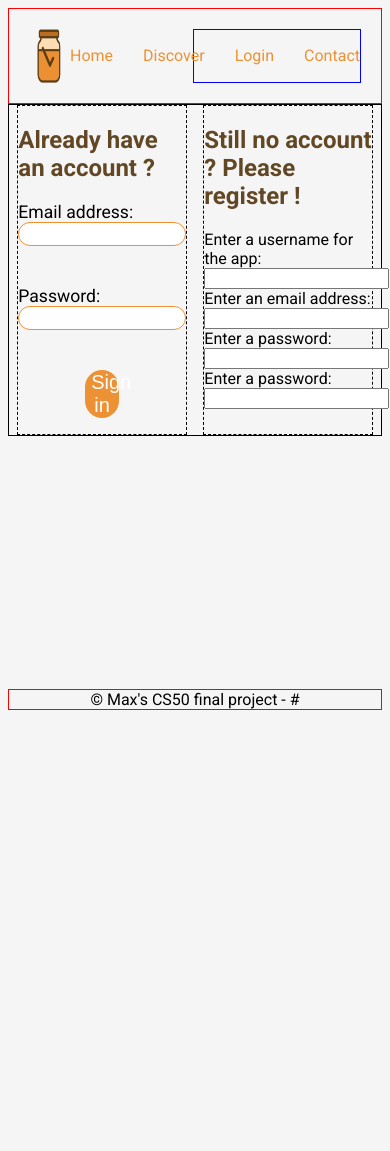
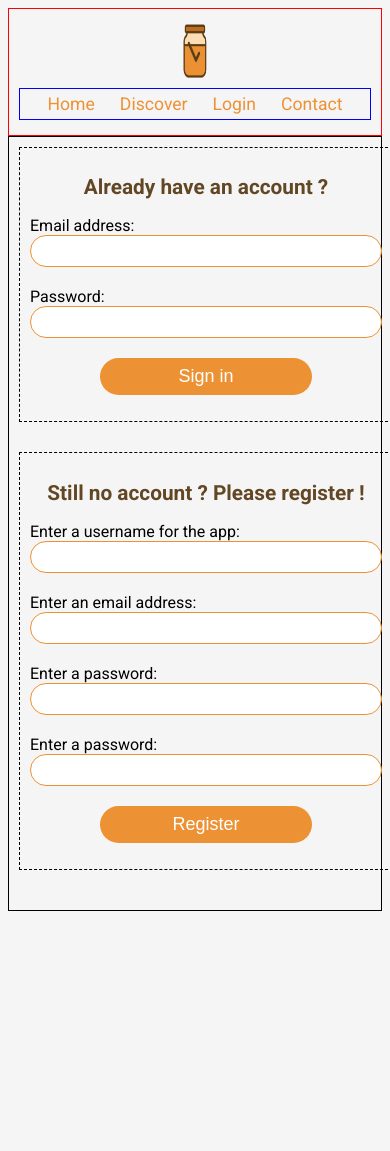
Before and after one commit to maxcol01/pita, a Flask app: page /login in a window 390 px wide. Shown: the top 1151 px of the page. Before the commit the page ends 710 px from the top, so only its background shows below. Run offline with Flask 3, Linux system fonts and the light colour scheme; some web fonts are replaced.

Commit message:
adding style to the register page and media queries for responsive design on mobile

```diff
--- a/backend/app.py
+++ b/backend/app.py
@@ -1,4 +1,4 @@
-from flask import Flask, render_template, redirect
+from flask import Flask, render_template, redirect, request, url_for
 
 app = Flask(__name__,
             static_folder="../frontend/static",
@@ -14,9 +14,12 @@
     return render_template("discover.html")
 
 
-@app.route("/login")
+@app.route("/login", methods=["GET","POST"])
 def login():
-    return render_template("login.html")
+    if request.method == "POST":
+        return redirect(url_for("home"))
+    else:
+        return render_template("login.html")
 
 
 @app.route("/register")
--- a/frontend/static/styles.css
+++ b/frontend/static/styles.css
@@ -25,6 +25,7 @@
     padding: 20px;
     display: flex;
     justify-content: space-between;
+    flex-wrap: wrap;
 }
 
 .navigation-container-icon img {
@@ -81,13 +82,16 @@
 .login-main-container {
     display: flex;
     justify-content: space-around;
+    flex-wrap: wrap;
     border: 1px solid black;
+    padding: 20px;
     h2 {
         color: var(--second-color);
     }
     .login-existing-user {
         border: 1px dashed black;
         width: 45%;
+        padding: 15px;
         form {
             display: flex;
             flex-direction: column;
@@ -123,5 +127,131 @@
     .login-registering-user {
         border: 1px dashed black;
         width: 45%;
+        padding: 15px;
+        form {
+            display: flex;
+            flex-direction: column;
+            justify-content: center;
+            align-items: center;
+            gap: 40px;
+            .register-username, .register-email, .register-password, .register-password-confirm {
+                width: 100%;
+                label {
+                    font-size: 1.1rem;
+                }
+                input {
+                    width: 100%;
+                    height:1.5rem;
+                    border-radius: 2rem;
+                    border: 0.5px solid var(--main-color);
+                    text-decoration: none;
+                }
+            }
+            button {
+                width: 20%;
+                font-size: 20px;
+                background-color: var(--main-color);
+                border-radius: 2rem;
+                border: none;
+                color: white;
+                &:hover {
+                    opacity: 0.5;
+                }
+            }
+        }
     }
 }
+
+/* Media Queries for Responsive Design */
+@media screen and (max-width: 768px) {
+    .login-main-container {
+        flex-direction: column;
+        align-items: center;
+
+        .login-existing-user,
+        .login-registering-user {
+            width: 90%;
+            margin-bottom: 30px;
+
+            form {
+                button {
+                    width: 40%;
+                }
+            }
+        }
+    }
+}
+
+@media screen and (max-width: 480px) {
+    /* iPhone 14 and similar mobile devices */
+    /* Navigation responsive styles */
+    .navigation-container {
+        padding: 15px 10px;
+        justify-content: center;
+    }
+
+    .navigation-container-icon {
+        margin-bottom: 10px;
+        text-align: center;
+        width: 100%;
+    }
+
+    .navigation-container-links {
+        width: 100%;
+        justify-content: center;
+        flex-wrap: wrap;
+        gap: 15px;
+
+        a {
+            font-size: 1.1rem;
+            padding: 5px;
+        }
+    }
+
+    /* Login page responsive styles */
+    .login-main-container {
+        padding: 10px;
+
+        h2 {
+            font-size: 1.3rem;
+            text-align: center;
+        }
+
+        .login-existing-user,
+        .login-registering-user {
+            width: 100%;
+            padding: 10px;
+
+            form {
+                gap: 20px;
+
+                .form-email,
+                .form-pwd,
+                .register-username,
+                .register-email,
+                .register-password,
+                .register-password-confirm {
+                    label {
+                        font-size: 1rem;
+                    }
+
+                    input {
+                        height: 2rem; /* Larger touch targets for mobile */
+                    }
+                }
+
+                button {
+                    width: 60%;
+                    font-size: 18px;
+                    padding: 8px 0;
+                }
+            }
+        }
+    }
+
+    /* Adjust image size for mobile */
+    .img img {
+        width: 90%;
+        max-width: 350px;
+    }
+}
--- a/frontend/templates/login.html
+++ b/frontend/templates/login.html
@@ -36,7 +36,7 @@
                     <label for="reg-psw-cf">Enter a password:</label><br>
                     <input type="password" id="reg-psw-cf" name="reg-pwd-cf" required>
                 </div>
-
+                <button type="submit">Register</button>
             </form>
         </div>
     </div>
```
